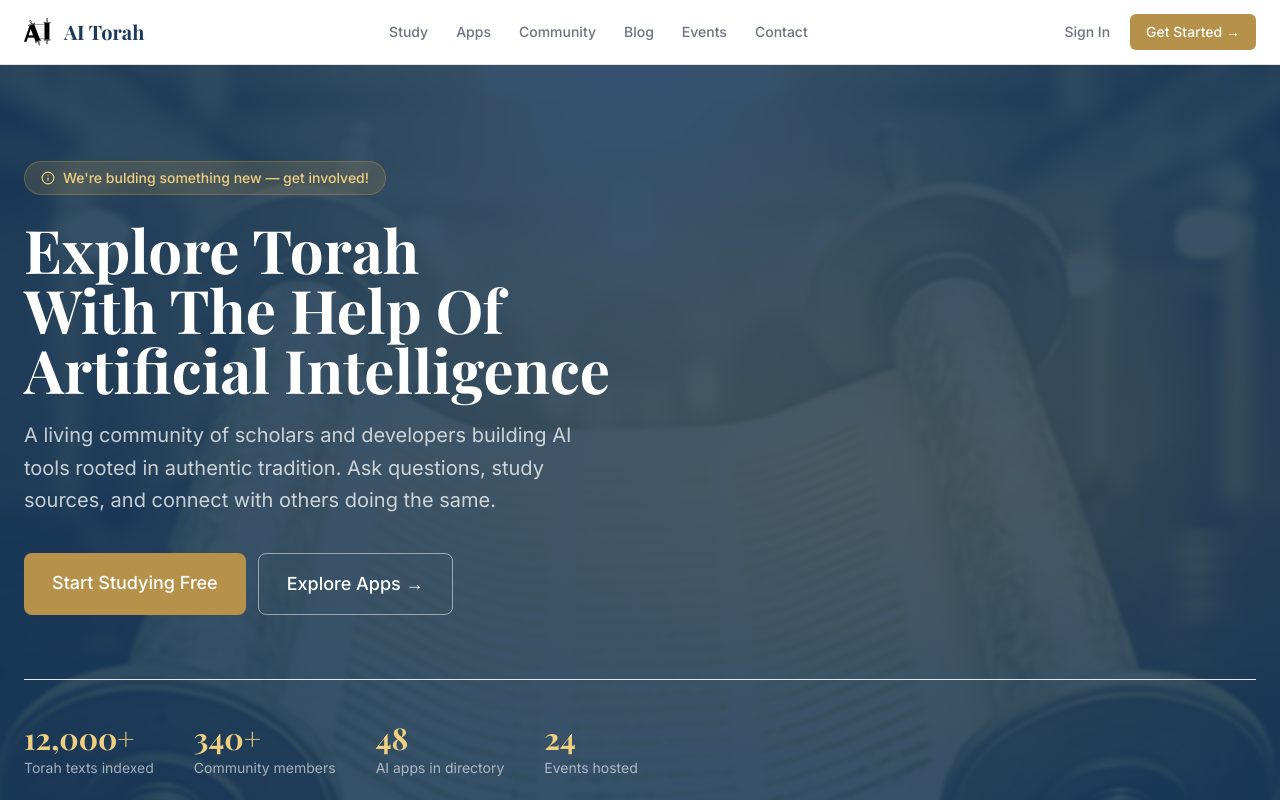
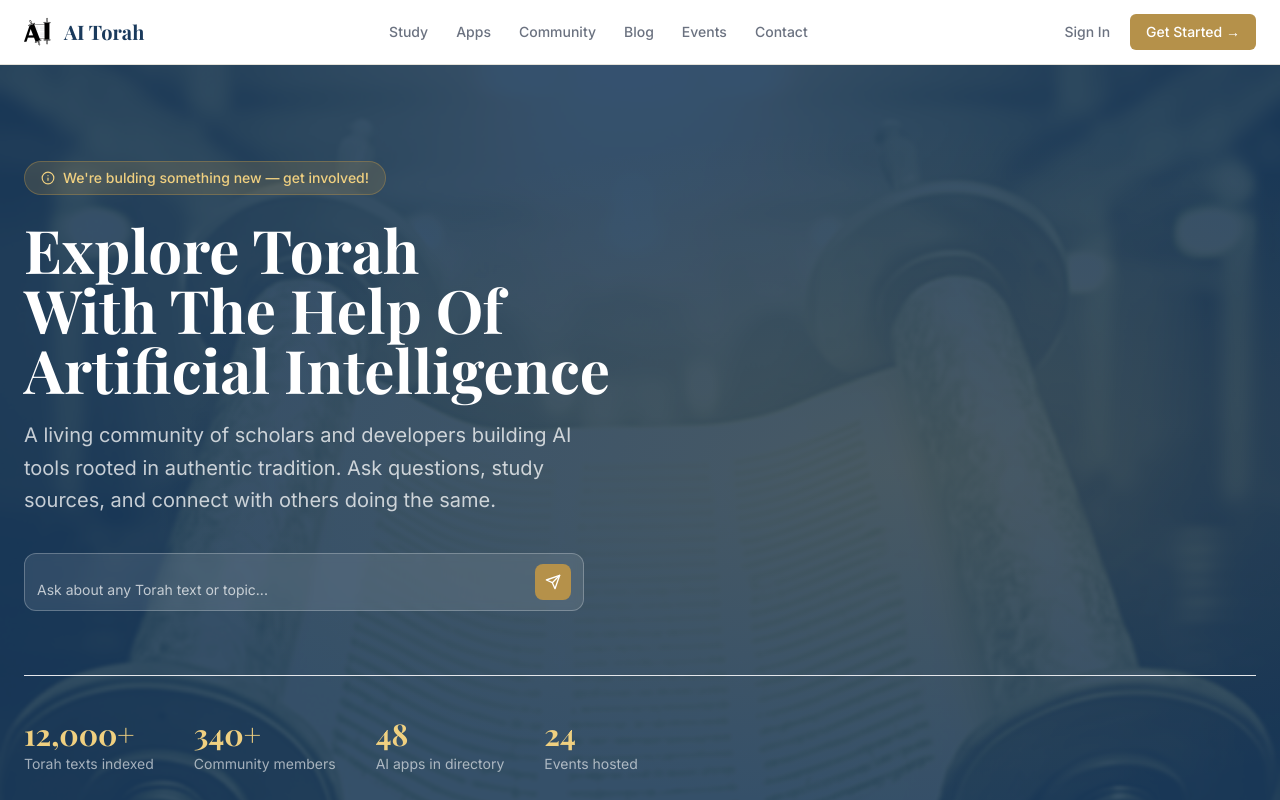
Before and after one commit to Haimjcu/aitorah, a Next.js app: page / in a window 1280 px wide. Shown: the top 800 px of the page. Built offline with nearby package versions, Linux system fonts and the light colour scheme; a web font is replaced by a local one.

Commit message:
chat on home page

```diff
--- a/app/(app)/study/page.tsx
+++ b/app/(app)/study/page.tsx
@@ -1,4 +1,5 @@
 import type { Metadata } from 'next'
+import { Suspense } from 'react'
 import { ChatInterface } from '@/components/study/ChatInterface'
 import { AppPageHeader } from '@/components/layout/AppPageHeader'
 
@@ -14,7 +15,9 @@ export default function StudyPage() {
         <div className="w-8 h-8 rounded-full bg-[var(--primary)] text-white flex items-center justify-center text-xs font-semibold">HL</div>
       </AppPageHeader>
       <div className="flex-1 overflow-hidden p-6">
-        <ChatInterface />
+        <Suspense>
+          <ChatInterface />
+        </Suspense>
       </div>
     </div>
   )
--- a/app/(marketing)/page.tsx
+++ b/app/(marketing)/page.tsx
@@ -1,4 +1,5 @@
 import Link from 'next/link'
+import { HeroChat } from '@/components/home/HeroChat'
 
 const featuredApps = [
   { emoji: '📖', name: 'Sefaria GPT', creator: 'Yosef Klein', status: 'Live', statusColor: 'badge-green', desc: "Ask questions over Sefaria's full library using GPT-4 with citation-level accuracy and linked source references.", tags: ['Sefaria', 'GPT-4', 'Study'] },
@@ -27,7 +28,7 @@ export default function HomePage() {
     <div className="bg-[var(--bg)]">
       {/* Hero */}
       <section
-        className="py-24 text-white relative overflow-hidden"
+        className="py-12 md:py-24 text-white relative overflow-hidden"
         style={{ background: 'var(--primary)' }}
       >
         <div
@@ -54,14 +55,7 @@ export default function HomePage() {
           <p className="text-xl text-white/75 max-w-[560px] mb-9 leading-relaxed">
             A living community of scholars and developers building AI tools rooted in authentic tradition. Ask questions, study sources, and connect with others doing the same.
           </p>
-          <div className="flex flex-wrap gap-3">
-            <Link href="/study" className="px-7 py-4 rounded-lg bg-[var(--accent)] text-white font-medium text-lg hover:bg-[var(--accent-dark)] transition-all">
-              Start Studying Free
-            </Link>
-            <Link href="/apps" className="px-7 py-4 rounded-lg border border-white/50 text-white font-medium text-lg hover:bg-white/10 transition-all">
-              Explore Apps →
-            </Link>
-          </div>
+          <HeroChat />
           <div className="flex flex-wrap gap-10 mt-16 pt-10 border-t border-white/12">
             {[['12,000+', 'Torah texts indexed'], ['340+', 'Community members'], ['48', 'AI apps in directory'], ['24', 'Events hosted']].map(([num, label]) => (
               <div key={label}>
--- a/app/api/chat/route.ts
+++ b/app/api/chat/route.ts
@@ -3,12 +3,16 @@ import Anthropic from '@anthropic-ai/sdk'
 import { retrieve, formatSourcesForPrompt, sourcesToClientFormat } from '@/lib/rag/retrieval'
 import { buildStudyPartnerSystemPrompt } from '@/lib/ai/prompts'
 import { saveQaPair, findSimilarQuestion } from '@/lib/db/qa'
+import { checkRateLimit } from '@/lib/ratelimit'
 
 const client = new Anthropic({ apiKey: process.env.ANTHROPIC_API_KEY })
 const hasDb = !!process.env.DATABASE_URL
 
 export async function POST(req: NextRequest) {
   try {
+    const rateLimited = await checkRateLimit(req)
+    if (rateLimited) return rateLimited
+
     const { messages } = await req.json()
     if (!Array.isArray(messages) || messages.length === 0) {
       return Response.json({ error: 'Messages required' }, { status: 400 })
@@ -42,7 +46,7 @@ export async function POST(req: NextRequest) {
 
     const stream = await client.messages.stream({
       model: 'claude-sonnet-4-6',
-      max_tokens: 1024,
+      max_tokens: 2048,
       system: systemPrompt,
       messages: messages
         .filter((m: { role: string; content: string }) => m.role === 'user' || m.role === 'assistant')
--- /dev/null
+++ b/components/home/HeroChat.tsx
@@ -0,0 +1,40 @@
+'use client'
+
+import { useState } from 'react'
+import { useRouter } from 'next/navigation'
+
+export function HeroChat() {
+  const [input, setInput] = useState('')
+  const router = useRouter()
+
+  const submit = () => {
+    const text = input.trim()
+    if (!text) return
+    router.push(`/study?q=${encodeURIComponent(text)}`)
+  }
+
+  return (
+    <div className="max-w-[560px]">
+      <div className="flex items-end gap-2.5 bg-white/10 backdrop-blur-sm border border-white/25 rounded-xl px-3 py-2.5 focus-within:border-white/50 transition-colors">
+        <textarea
+          rows={1}
+          value={input}
+          onChange={(e) => {
+            setInput(e.target.value)
+            e.target.style.height = 'auto'
+            e.target.style.height = Math.min(e.target.scrollHeight, 120) + 'px'
+          }}
+          onKeyDown={(e) => { if (e.key === 'Enter' && !e.shiftKey) { e.preventDefault(); submit() } }}
+          placeholder="Ask about any Torah text or topic..."
+          className="flex-1 border-none outline-none resize-none font-sans text-sm leading-snug max-h-[120px] bg-transparent text-white placeholder:text-white/70"
+        />
+        <button
+          onClick={submit}
+          className="w-9 h-9 rounded-lg bg-[var(--accent)] text-white flex items-center justify-center flex-shrink-0 hover:bg-[var(--accent-dark)] transition-all"
+        >
+          <svg xmlns="http://www.w3.org/2000/svg" width="16" height="16" viewBox="0 0 24 24" fill="none" stroke="currentColor" strokeWidth="2" strokeLinecap="round" strokeLinejoin="round"><line x1="22" y1="2" x2="11" y2="13"/><polygon points="22 2 15 22 11 13 2 9 22 2"/></svg>
+        </button>
+      </div>
+    </div>
+  )
+}
--- a/components/study/ChatInterface.tsx
+++ b/components/study/ChatInterface.tsx
@@ -1,6 +1,7 @@
 'use client'
 
-import { useState, useRef, useEffect } from 'react'
+import { useState, useRef, useEffect, useCallback } from 'react'
+import { useSearchParams, useRouter } from 'next/navigation'
 
 type Source = { ref: string; type: string; similarity: number; hebrew: string; english: string }
 
@@ -13,6 +14,8 @@ type Message = {
 const HINTS = ['What are the 613 commandments?', 'Explain Shabbat laws', 'What does Genesis 1:1 mean?', 'What does the Talmud say about honesty?']
 
 export function ChatInterface() {
+  const searchParams = useSearchParams()
+  const router = useRouter()
   const [messages, setMessages] = useState<Message[]>([
     {
       role: 'assistant',
@@ -23,12 +26,13 @@ export function ChatInterface() {
   const [isStreaming, setIsStreaming] = useState(false)
   const [openSources, setOpenSources] = useState<number[]>([])
   const scrollRef = useRef<HTMLDivElement>(null)
+  const initialQuerySent = useRef(false)
 
   useEffect(() => {
     scrollRef.current?.scrollTo({ top: scrollRef.current.scrollHeight, behavior: 'smooth' })
   }, [messages])
 
-  const sendMessage = async (text: string) => {
+  const sendMessage = useCallback(async (text: string) => {
     if (!text.trim() || isStreaming) return
     const userMsg: Message = { role: 'user', content: text }
     setMessages((m) => [...m, userMsg])
@@ -41,6 +45,10 @@ export function ChatInterface() {
         headers: { 'Content-Type': 'application/json' },
         body: JSON.stringify({ messages: [...messages, userMsg].map(({ role, content }) => ({ role, content })) }),
       })
+      if (!res.ok) {
+        const data = await res.json().catch(() => null)
+        throw new Error(data?.error ?? 'Something went wrong. Please try again.')
+      }
       if (!res.body) throw new Error('No stream')
       const reader = res.body.getReader()
       const decoder = new TextDecoder()
@@ -85,12 +93,22 @@ export function ChatInterface() {
           return copy
         })
       }
-    } catch {
-      setMessages((m) => [...m, { role: 'assistant', content: 'Sorry, something went wrong. Please try again.' }])
+    } catch (err) {
+      const msg = err instanceof Error ? err.message : 'Sorry, something went wrong. Please try again.'
+      setMessages((m) => [...m, { role: 'assistant', content: msg }])
     } finally {
       setIsStreaming(false)
     }
-  }
+  }, [messages])
+
+  useEffect(() => {
+    const q = searchParams.get('q')
+    if (q && !initialQuerySent.current) {
+      initialQuerySent.current = true
+      router.replace('/study', { scroll: false })
+      sendMessage(q)
+    }
+  }, [searchParams, router, sendMessage])
 
   return (
     <div className="flex gap-6 h-full">
--- /dev/null
+++ b/lib/ratelimit.ts
@@ -0,0 +1,62 @@
+import { Ratelimit } from '@upstash/ratelimit'
+import { Redis } from '@upstash/redis'
+import { NextRequest } from 'next/server'
+
+const hasRedis = !!(process.env.UPSTASH_REDIS_REST_URL && process.env.UPSTASH_REDIS_REST_TOKEN)
+
+const redis = hasRedis ? Redis.fromEnv() : null
+
+const chatRateLimit = redis
+  ? new Ratelimit({ redis, limiter: Ratelimit.slidingWindow(10, '1 m'), prefix: 'rl:chat' })
+  : null
+
+const chatDailyLimit = redis
+  ? new Ratelimit({ redis, limiter: Ratelimit.slidingWindow(50, '1 d'), prefix: 'rl:chat:daily' })
+  : null
+
+function getIP(req: NextRequest): string {
+  return req.headers.get('x-forwarded-for')?.split(',')[0].trim()
+    ?? req.headers.get('x-real-ip')
+    ?? '127.0.0.1'
+}
+
+export async function checkRateLimit(req: NextRequest): Promise<Response | null> {
+  if (!chatRateLimit || !chatDailyLimit) return null
+
+  const ip = getIP(req)
+
+  const [perMinute, perDay] = await Promise.all([
+    chatRateLimit.limit(ip),
+    chatDailyLimit.limit(ip),
+  ])
+
+  if (!perMinute.success) {
+    return Response.json(
+      { error: 'Too many requests. Please wait a moment before trying again.' },
+      {
+        status: 429,
+        headers: {
+          'Retry-After': String(Math.ceil((perMinute.reset - Date.now()) / 1000)),
+          'X-RateLimit-Limit': String(perMinute.limit),
+          'X-RateLimit-Remaining': String(perMinute.remaining),
+        },
+      },
+    )
+  }
+
+  if (!perDay.success) {
+    return Response.json(
+      { error: 'Daily limit reached. Please try again tomorrow or sign in for higher limits.' },
+      {
+        status: 429,
+        headers: {
+          'Retry-After': String(Math.ceil((perDay.reset - Date.now()) / 1000)),
+          'X-RateLimit-Limit': String(perDay.limit),
+          'X-RateLimit-Remaining': String(perDay.remaining),
+        },
+      },
+    )
+  }
+
+  return null
+}
--- a/package.json
+++ b/package.json
@@ -13,6 +13,8 @@
     "@hookform/resolvers": "^5.4.0",
     "@sanity/client": "^7.22.1",
     "@sanity/image-url": "^2.1.1",
+    "@upstash/ratelimit": "^2.0.8",
+    "@upstash/redis": "^1.38.0",
     "@vercel/postgres": "^0.10.0",
     "ai": "^6.0.197",
     "drizzle-orm": "^0.45.2",
```
Also changed, not shown: 1 other file (tests, documents, lock files or other folders).
